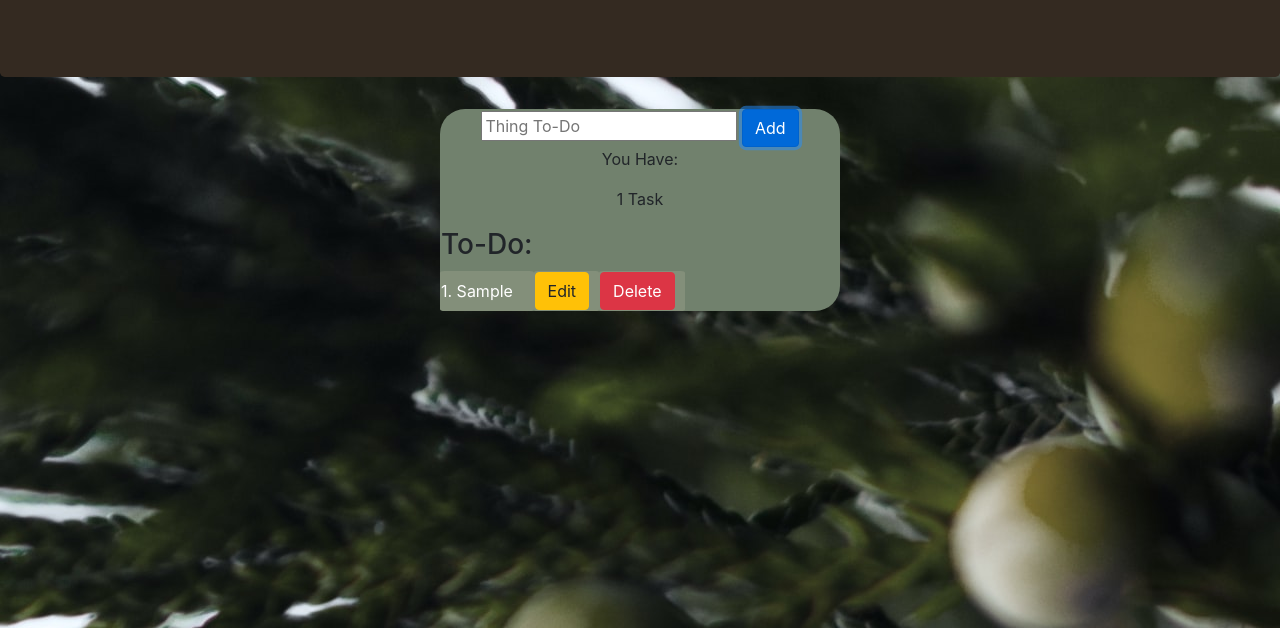
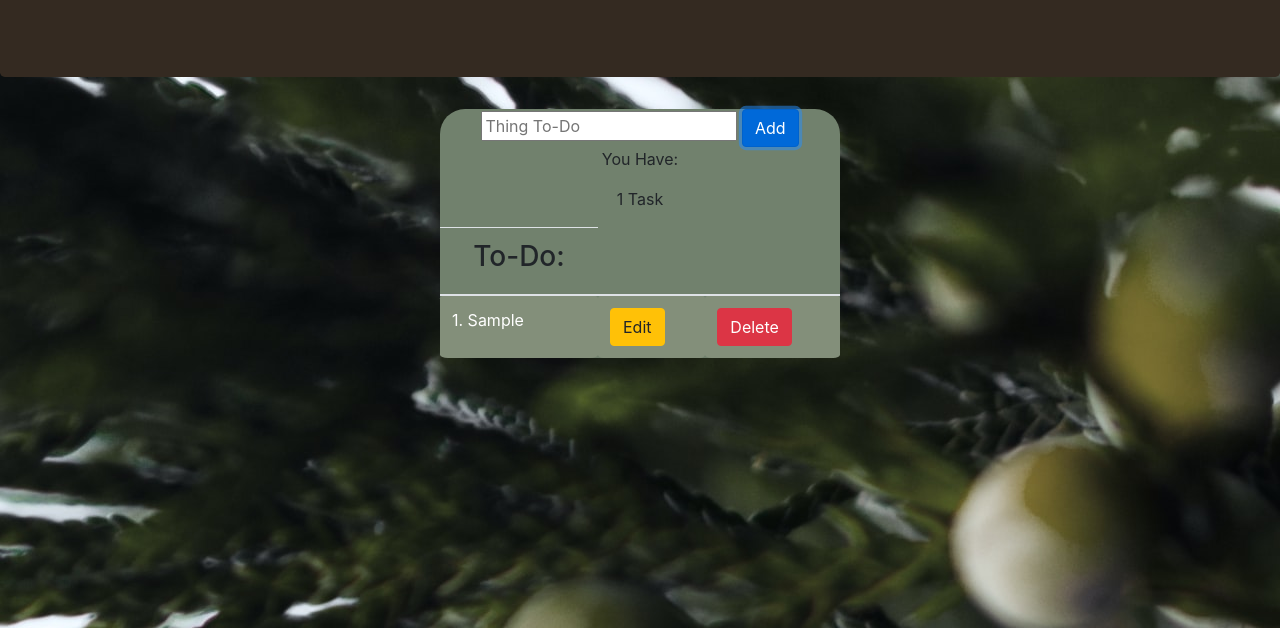
Before and after one commit to Craig270/CRUD-to-do-app, a website: page index.html in a window 1280 px wide. Both pictures are taken after typing "Sample" into the empty fields and a click on the input "Add". Shown: the part 172-800 px from the top of the page. Drawn offline with nearby package versions, Linux system fonts and the light colour scheme.

Commit message:
centered the tablea little more

```diff
--- a/index.css
+++ b/index.css
@@ -52,6 +52,7 @@ td {
 
 .to-do {
   background: transparent !important;
+  text-align: center;
 }
 .slide {
   animation-duration: 3s;
--- a/index.html
+++ b/index.html
@@ -25,7 +25,7 @@
       <p>You Have:</p>
       <p id="counter"></p>
 
-      <table>
+      <table class="table">
         <tr class="to-do">
           <th><h3>To-Do:</h3></th>
         </tr>
--- a/index.js
+++ b/index.js
@@ -3,30 +3,8 @@ var app = new (function () {
 
   this.tasks = [];
 
-  this.FetchAll = function () {
-    var data = "";
-
-    if (this.tasks.length > 0) {
-      for (i = 0; i < this.tasks.length; i++) {
-        data += "<tr>";
-        data += "<td>" + (i + 1) + ". " + this.tasks[i] + "</td>";
-        data +=
-          '<td><button onclick="app.Edit(' +
-          i +
-          ')"  class="btn btn-warning">Edit</button></td>';
-        data +=
-          '<td><button onclick="app.Delete(' +
-          i +
-          ')"  class="btn btn-danger">Delete</button></td>';
-        data += "</tr>";
-      }
-    }
-
-    this.Count(this.tasks.length);
-    return (this.el.innerHTML = data);
-  };
-
   this.Add = function () {
+    //Create a new Task on the Array  (Create)
     el = document.getElementById("add-todo");
     // Get the value
     var task = el.value;
@@ -41,7 +19,27 @@ var app = new (function () {
     }
   };
 
+  this.FetchAll = function () {
+    //Display all to-do list items (Read)
+    var data = "";
+
+    if (this.tasks.length > 0) {
+      for (i = 0; i < this.tasks.length; i++) {
+        data += `<tr>
+                      <td>${i + 1}. ${this.tasks[i]}</td>
+                      <td> <button onclick="app.Edit(${i})" class="btn btn-warning">Edit</button> </td>
+                      <td> <button onclick="app.Delete(${i})" class="btn btn-danger">Delete</button> </td>
+                      </tr>
+                    `;
+      }
+    }
+
+    this.Count(this.tasks.length);
+    return (this.el.innerHTML = data);
+  };
+
   this.Edit = function (item) {
+    //Update the to do list (Update)
     var el = document.getElementById("edit-todo");
     // Display value in the field
     el.value = this.tasks[item];
@@ -65,6 +63,7 @@ var app = new (function () {
   };
 
   this.Delete = function (item) {
+    //Deletes a task (Delete)
     // Delete the current row
     this.tasks.splice(item, 1);
     // Display the new list
@@ -79,9 +78,9 @@ var app = new (function () {
       if (data == 1) {
         name = "Task";
       }
-      el.innerHTML = data + " " + name;
+      el.innerHTML = `${data} ${name}`;
     } else {
-      el.innerHTML = "No " + name;
+      el.innerHTML = `No ${name}`;
     }
   };
 })();
```
